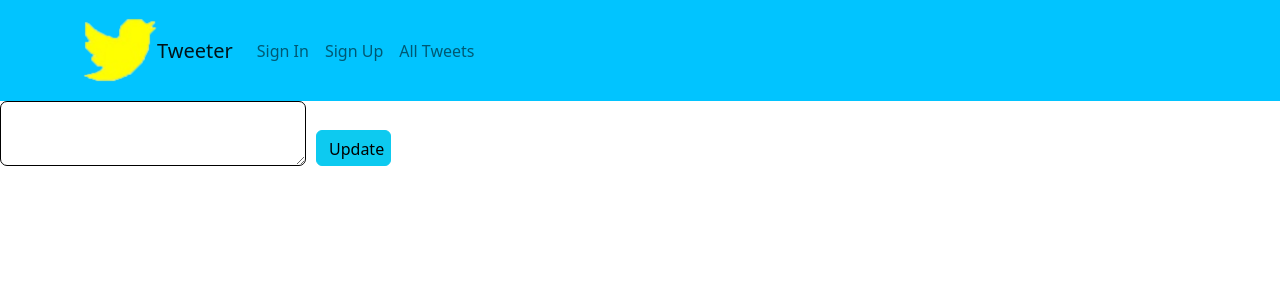
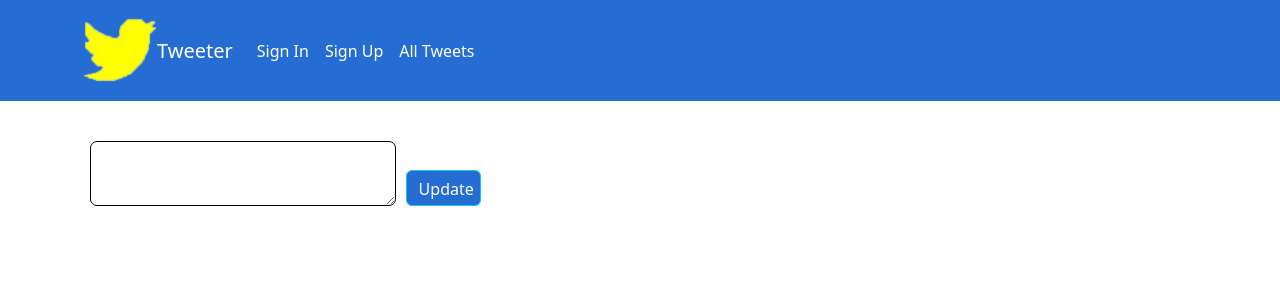
Before and after one commit to Adam3192/Tweeter, a React (Create React App) app in the folder frontEnd/: page /tweeter/1 in a window 1280 px wide. Shown: the top 300 px of the page. Built offline with nearby package versions, Linux system fonts and the light colour scheme; no server answers.

Commit message:
good copy, fixed bug with edit button and worked on css

```diff
--- a/frontEnd/src/App.css
+++ b/frontEnd/src/App.css
@@ -3,5 +3,5 @@
 } */
 
 .color {
- background-color: rgb(1, 196, 255);
+ background-color: #266dd3;
 }
--- /dev/null
+++ b/frontEnd/src/components/EditTweet.css
@@ -0,0 +1,6 @@
+.container1 {
+ display: flex;
+ align-items: flex-end;
+ padding-top: 5vh;
+ padding-left: 7vw;
+}
--- a/frontEnd/src/components/EditTweet.js
+++ b/frontEnd/src/components/EditTweet.js
@@ -3,6 +3,7 @@ import { useNavigate, useParams } from 'react-router-dom'
 import TweetContext from '../contexts/TweetContext'
 import Button from 'react-bootstrap/Button'
 import moment from 'moment'
+import './EditTweet.css'
 
 const EditTweet = () => {
   let params = useParams()
@@ -13,7 +14,7 @@ const EditTweet = () => {
   })
 
   const [id, setId] = useState(params._id)
-  const [name, setName] = useState(editedTweet.name)
+  const [name, setName] = useState('')
   const [message, setMessage] = useState('')
   const [updatedAt, setUpdatedAt] = useState(moment().format('M/D/YYYY, h:mm:ss a'))
 
@@ -23,7 +24,18 @@ const EditTweet = () => {
   useEffect(() => {
     if (params._id === undefined) return
     async function fetch() {
-      await getTweet(params._id).then((tweet) => setEditedTweet(tweet))
+      await getTweet(params._id).then((tweet) => {
+        setEditedTweet(tweet)
+        setName(tweet.name)
+      })
+    }
+    fetch()
+  }, [params._id])
+
+  useEffect(() => {
+    if (params._id === undefined) return
+    async function fetch() {
+      await getTweet(params._id).then((tweet) =>  setEditedTweet(tweet))
     }
     fetch()
   }, [params._id])
@@ -36,7 +48,7 @@ const EditTweet = () => {
 
   function handleSubmit(event) {
     event.preventDefault()
-    editTweet(id, name, message, updatedAt)
+    editTweet( name, message, updatedAt, id)
     .then(() => {
       navigate('/tweeter')
     })
@@ -46,10 +58,16 @@ const EditTweet = () => {
     })
   }
 
+
+
+
+
+
+
   return (
     <div>
       <form onSubmit={handleSubmit}>
-        <div className="container5">
+        <div className="container1">
           <textarea
             className="style1"
             type="text"
--- a/frontEnd/src/components/NavigationBar.css
+++ b/frontEnd/src/components/NavigationBar.css
@@ -2,3 +2,11 @@
  display: flex;
  align-items: center;
 }
+
+.color {
+ color: white !important;
+}
+
+a:hover {
+ color: #DFC2F2 !important;
+}
--- a/frontEnd/src/components/NavigationBar.js
+++ b/frontEnd/src/components/NavigationBar.js
@@ -32,63 +32,49 @@ const NavigationBar = () => {
 
   return (
     <div>
-      <Navbar className="color" bg="" variant="">
+      <Navbar className="color" variant="">
         <Container>
-          <Navbar.Brand className="marginRight center" href="/">
+          <Navbar.Brand className="marginRight center color" href="/">
             <img alt="" src={Image} className="d-inline-block align-top" />{' '}
             Tweeter
           </Navbar.Brand>
           <Nav className="me-auto">
             {!loggedIn ? (
-              <Link to="/signin" className="nav-link">
+              <Link to="/signin" className="nav-link color">
                 Sign In
               </Link>
             ) : (
               ''
             )}
             {!loggedIn ? (
-              <Link to="/signup" className="nav-link">
+              <Link to="/signup" className="nav-link color">
                 Sign Up
               </Link>
             ) : (
               ''
             )}
             {loggedIn ? (
-              <Link to={`/tweeter/user/${user.username}`} className="nav-link">
+              <Link to={`/tweeter/user/${user.username}`} className="nav-link color">
                 {`Welcome, ${user.firstName} ${user.lastName}!`}
               </Link>
             ) : (
               ''
             )}
             {loggedIn ? (
-              <Link  to={`/tweeter/user/${user.username}`} className="nav-link">
+              <Link  to={`/tweeter/user/${user.username}`} className="nav-link color">
                 View Profile
               </Link>
             ) : (
               ''
             )}
-            {/* {loggedIn ? (
-           <Link onClick={navigation() } to="/" className="nav-link">
-             Logout
-           </Link>
-         ) : (
-           ''
-         )} */}
-            {/* {loggedIn ? (
-           <Link onClick={logout && <Navigate to="/tweeter"   /> } to="/" className="nav-link">
-             Logout
-           </Link>
-         ) : (
-           ''
-         )} */}
             {loggedIn ? (
-              <Link onClick={logout} to="/" className="nav-link">
+              <Link onClick={logout} to="/" className="nav-link color">
                 Logout
               </Link>
             ) : (
               ''
             )}
-            <Link to="/" className="nav-link">
+            <Link to="/" className="nav-link color">
               All Tweets
             </Link>
           </Nav>
--- a/frontEnd/src/components/TweetList.css
+++ b/frontEnd/src/components/TweetList.css
@@ -33,7 +33,7 @@ p {
 .tweet {
   display: flex;
   width: 75vw;
-  border: 4px solid rgb(0, 174, 255);
+  border: 4px solid #888098;
   margin: 2vh;
   padding: 1vh;
   border-radius: 7px;
@@ -72,8 +72,8 @@ p {
 .style2 {
   width: 75px;
   height: 36px;
-  color: black;
-  background-color: #01c4ff;
+  color: white !important;
+  background-color: #266dd3 !important;
 }
 
 .container5 {
--- a/frontEnd/src/contexts/TweetProvider.js
+++ b/frontEnd/src/contexts/TweetProvider.js
@@ -4,6 +4,9 @@ import {  useNavigate, useParams } from 'react-router-dom'
 import TweetContext from './TweetContext'
 
 export const TweetProvider = (props) => {
+
+  let params = useParams()
+
 
   const [tweet, setTweet] = useState([])
   const [currentUserTweets, setCurrentUserTweets] = useState([])
@@ -74,15 +77,15 @@ export const TweetProvider = (props) => {
       })
   }
 
-  function editTweet(id, name, message, updatedAt) {
+  function editTweet( name, message, updatedAt, id) {
     let myHeaders = {
       Authorization: `Bearer ${sessionStorage.getItem('myTweetToken')}`,
     }
-
-    let tweet = { id, name, message, updatedAt }
+    let tweet = { name, message, updatedAt }
+    console.log(`thursday 22, params id is ${id}`)
 
     return axios
-      .put(baseUrl + tweet.id, tweet, { headers: myHeaders })
+      .put(baseUrl + id, tweet, { headers: myHeaders })
       .then((response) => {
         getAllTweets()
         return new Promise((resolve) => resolve(response.data))
```
Also changed, not shown: 2 other files (tests, documents, lock files or other folders). Lines whose indentation alone changed are shown as unchanged.
